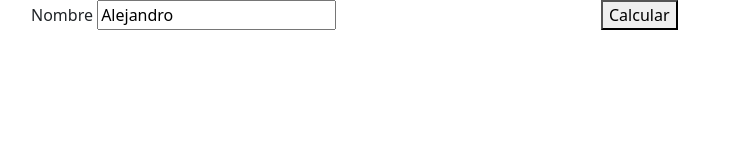
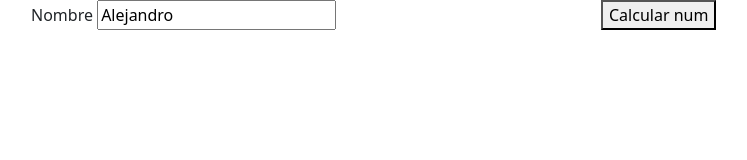
Before and after one commit to alexacost/Almascript, a plain HTML site: page index.html in a window 1280 px wide. Shown: the whole page, without its empty margins (51-798 px from the left). Drawn offline with nearby package versions, Linux system fonts and the light colour scheme.

Commit message:
new branch

```diff
--- a/index.html
+++ b/index.html
@@ -15,7 +15,7 @@
         </div>
 
         <div class="col-6">
-            <button>Calcular</button>
+            <button>Calcular num</button>
         </div>
 
 
```
